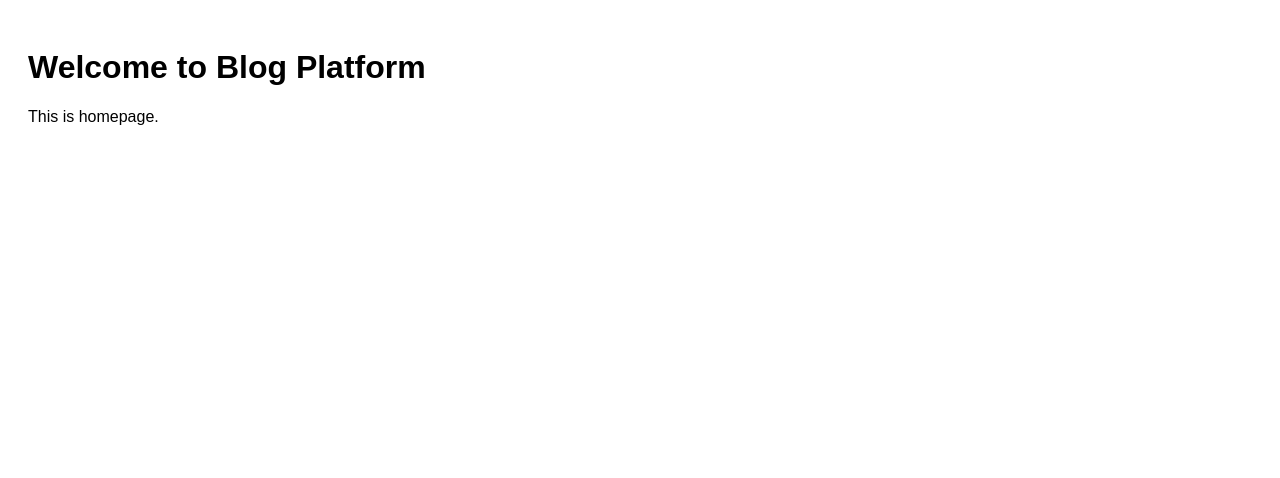
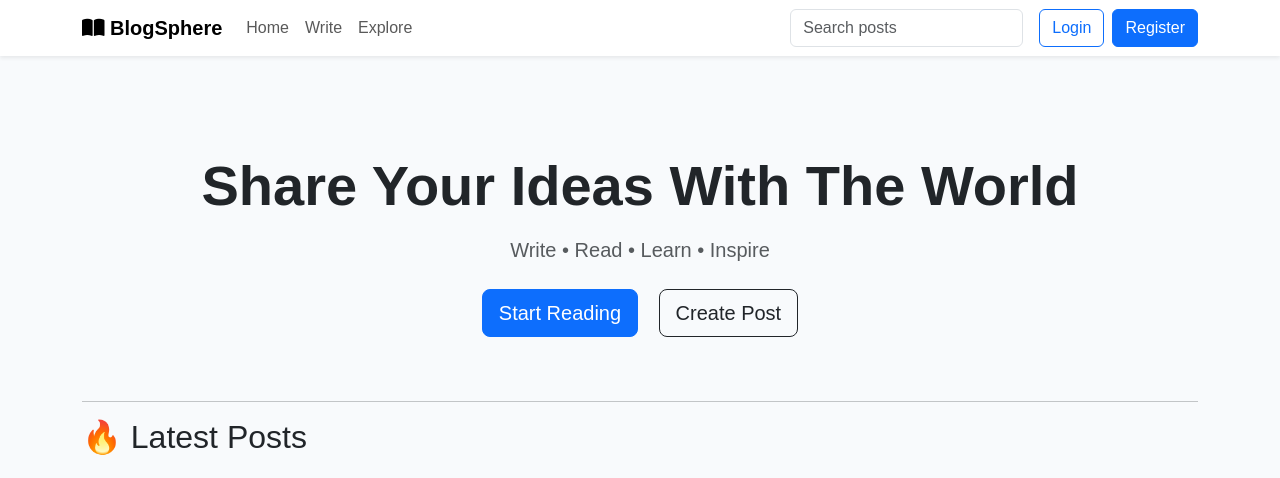
Before and after one commit to rahul-kumar-hub/fastapi-social-media, a FastAPI app: template templates/home.html in a window 1280 px wide. Shown: the top 478 px of the page. Before the commit the page ends 125 px from the top, so only its background shows below. Run offline with FastAPI, Linux system fonts and the light colour scheme; the template is opened without the code that fills it: most values are stand-ins (such as "Sample title", 1, 10 or a date in 2020); parts of the project's set-up code (start-up, migrations or seed data) failed here and were passed over.

Commit message:
Enhance navbar with search and improved layout

```diff
--- a/main.py
+++ b/main.py
@@ -1,9 +1,12 @@
-from fastapi import FastAPI, Request
+from fastapi import FastAPI, Request, Depends
 from fastapi.staticfiles import StaticFiles
 from fastapi.templating import Jinja2Templates
-from database import Base,engine
+from sqlalchemy import select
+from sqlalchemy.orm import Session
+from database import Base,engine,get_db
 import models
 from routers import users, posts, comments
+
 
 Base.metadata.create_all(engine)
 app = FastAPI()
@@ -15,12 +18,20 @@ app.include_router(users.router)
 app.include_router(posts.router)
 app.include_router(comments.router)
 @app.get("/")
-def home(request: Request):
+def home(
+    request: Request,
+    db: Session = Depends(get_db)
+):
+    result = db.execute(
+        select(models.Post)
+        .order_by(models.Post.date_posted.desc())
+    )
+    posts = result.scalars().all()
     return templates.TemplateResponse(
         request,
         "home.html",
         {
-            "title": "Home page"
+            "title": "BlogSphere",
+            "posts": posts
         }
-
     )
--- a/static/css/style.css
+++ b/static/css/style.css
@@ -1,4 +1,42 @@
-body {
-    font-family: Arial;
-    padding: 20px;
+body{
+    background:#f8fafc;
+    font-family:Arial,Helvetica,sans-serif;
 }
+
+.post-card{
+
+    border-radius:18px;
+
+    transition:.3s;
+
+    overflow:hidden;
+
+}
+
+.post-card:hover{
+
+    transform:translateY(-8px);
+
+    box-shadow:0 18px 35px rgba(0,0,0,.15);
+
+}
+
+.post-image{
+
+    height:220px;
+
+    object-fit:cover;
+
+}
+
+.card-title{
+
+    color:#1e293b;
+
+}
+
+footer{
+
+    margin-top:80px;
+
+}
--- a/templates/base.html
+++ b/templates/base.html
@@ -1,15 +1,123 @@
 <!DOCTYPE html>
-<html>
+<html lang="en">
+
 <head>
+    <meta charset="UTF-8">
+    <meta name="viewport" content="width=device-width, initial-scale=1.0">
+
     <title>{{ title }}</title>
 
+    <!-- Bootstrap CSS -->
+    <link href="https://cdn.jsdelivr.net/npm/bootstrap@5.3.7/dist/css/bootstrap.min.css" rel="stylesheet">
+
+    <!-- Font Awesome -->
+    <link rel="stylesheet" href="https://cdnjs.cloudflare.com/ajax/libs/font-awesome/6.7.2/css/all.min.css">
+
+    <!-- Custom CSS -->
     <link rel="stylesheet" href="/static/css/style.css">
 </head>
+
 <body>
 
-    {% block content %}
-    {% endblock %}
+    <!-- Navbar -->
+
+    <nav class="navbar navbar-expand-lg navbar-light bg-white shadow-sm">
+
+        <div class="container">
+
+            <a class="navbar-brand fw-bold" href="/">
+                <i class="fa-solid fa-book-open"></i>
+                BlogSphere
+            </a>
+
+            <button class="navbar-toggler" type="button" data-bs-toggle="collapse" data-bs-target="#navbar">
+
+                <span class="navbar-toggler-icon"></span>
+
+            </button>
+
+            <div class="collapse navbar-collapse" id="navbar">
+
+                <ul class="navbar-nav me-auto">
+
+                    <li class="nav-item">
+                        <a class="nav-link" href="/">Home</a>
+                    </li>
+
+                    <li class="nav-item">
+                        <a class="nav-link" href="/posts/create">
+                            Write
+                        </a>
+                    </li>
+
+                    <li class="nav-item">
+                        <a class="nav-link" href="/">
+                            Explore
+                        </a>
+                    </li>
+
+                </ul>
+
+                <div class="d-flex align-items-center">
+
+                    <form class="d-flex me-3">
+
+                        <input class="form-control" type="search" placeholder="Search posts">
+
+                    </form>
+
+                    <a href="/login" class="btn btn-outline-primary me-2">
+
+                        Login
+
+                    </a>
+
+                    <a href="/register" class="btn btn-primary">
+
+                        Register
+
+                    </a>
+
+                </div>
+
+            </div>
+
+        </div>
+
+    </nav>
+
+    <!-- Main Content -->
+
+    <main class="container my-5">
+
+        {% block content %}
+
+        {% endblock %}
+
+    </main>
+
+    <!-- Footer -->
+
+    <footer class="bg-light py-4 mt-5">
+
+        <div class="container text-center">
+
+            <p class="mb-0">
+                © 2026 BlogSphere • Built with FastAPI ❤️
+            </p>
+
+        </div>
+
+    </footer>
+
+    <!-- Bootstrap JS -->
+
+    <script src="https://cdn.jsdelivr.net/npm/bootstrap@5.3.7/dist/js/bootstrap.bundle.min.js"></script>
+
+    <!-- Custom JS -->
 
     <script src="/static/js/main.js"></script>
+
 </body>
+
 </html>
--- a/templates/home.html
+++ b/templates/home.html
@@ -2,8 +2,106 @@
 
 {% block content %}
 
-<h1>Welcome to Blog Platform</h1>
+<!-- Hero Section -->
 
-<p>This is homepage.</p>
+<section class="text-center py-5">
+
+    <h1 class="display-4 fw-bold">
+        Share Your Ideas With The World
+    </h1>
+
+    <p class="lead text-muted mt-3">
+
+        Write • Read • Learn • Inspire
+
+    </p>
+
+    <div class="mt-4">
+
+        <a href="#posts" class="btn btn-primary btn-lg me-3">
+
+            Start Reading
+
+        </a>
+
+        <a href="/posts/create" class="btn btn-outline-dark btn-lg">
+
+            Create Post
+
+        </a>
+
+    </div>
+
+</section>
+
+<hr>
+
+<section id="posts">
+
+    <h2 class="mb-4">
+
+        🔥 Latest Posts
+
+    </h2>
+
+    <div class="row">
+
+        {% for post in posts %}
+
+        <div class="col-md-6 col-lg-4 mb-4">
+
+            <div class="card post-card h-100 border-0 shadow-sm">
+
+                {% if post.image_path %}
+
+                <img src="/{{ post.image_path }}" class="card-img-top post-image" alt="Post Image">
+
+                {% endif %}
+
+                <div class="card-body">
+
+                    <h4 class="card-title fw-bold">
+
+                        {{ post.title }}
+
+                    </h4>
+
+                    <p class="text-muted">
+
+                        {{ post.content[:120] }}...
+
+                    </p>
+
+                </div>
+
+                <div class="card-footer bg-white border-0">
+
+                    <div class="d-flex justify-content-between align-items-center">
+
+                        <small>
+
+                            👤 {{ post.author.username }}
+
+                        </small>
+
+                        <a href="#" class="btn btn-sm btn-primary">
+
+                            Read More
+
+                        </a>
+
+                    </div>
+
+                </div>
+
+            </div>
+
+        </div>
+
+        {% endfor %}
+
+    </div>
+
+</section>
 
 {% endblock %}
```
Also changed, not shown: templates/create_post.html (added), templates/edit_post.html (added), templates/login.html (added), templates/profile.html (added), templates/register.html (added), templates/user_profile.html (added).
